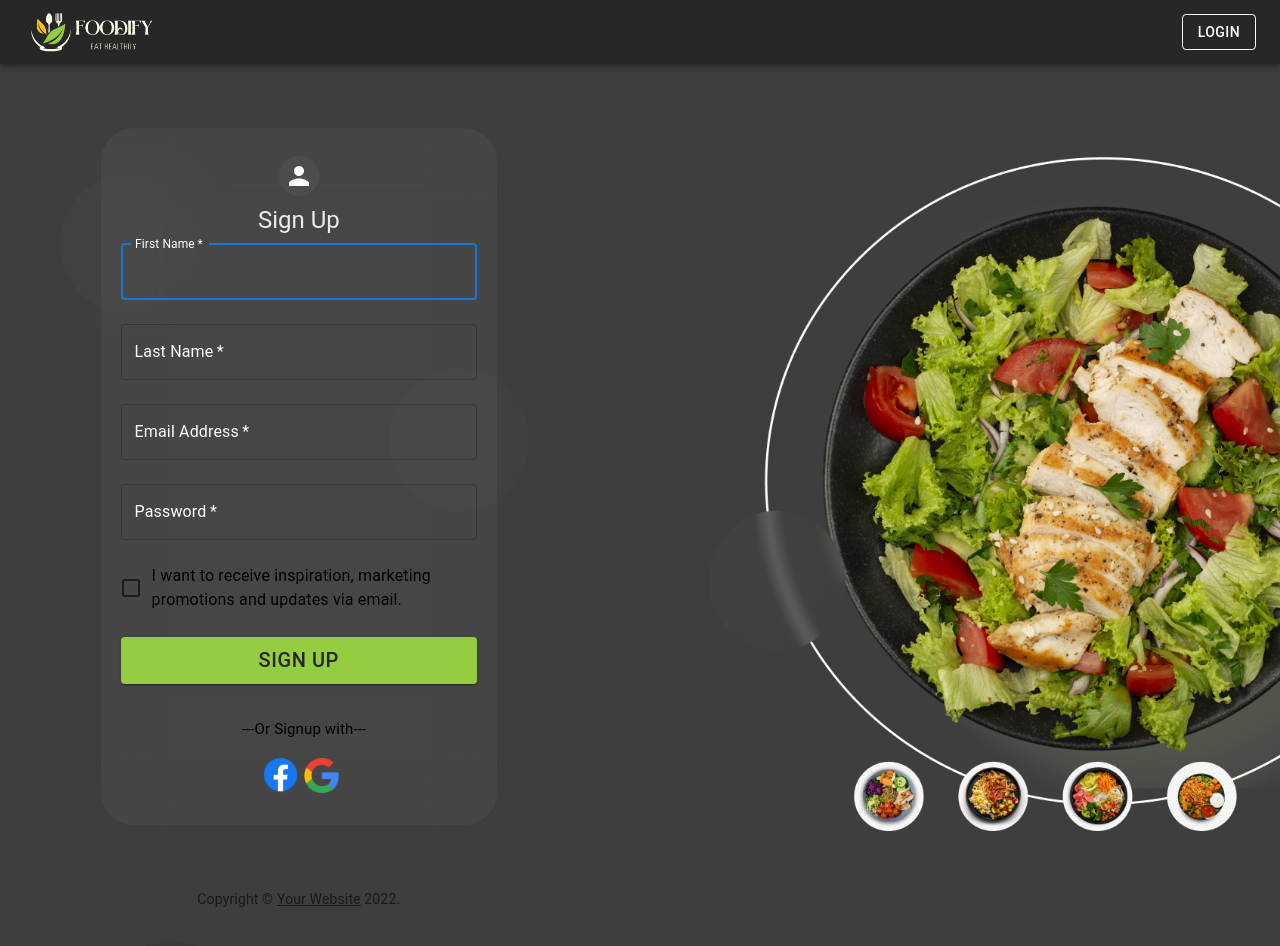
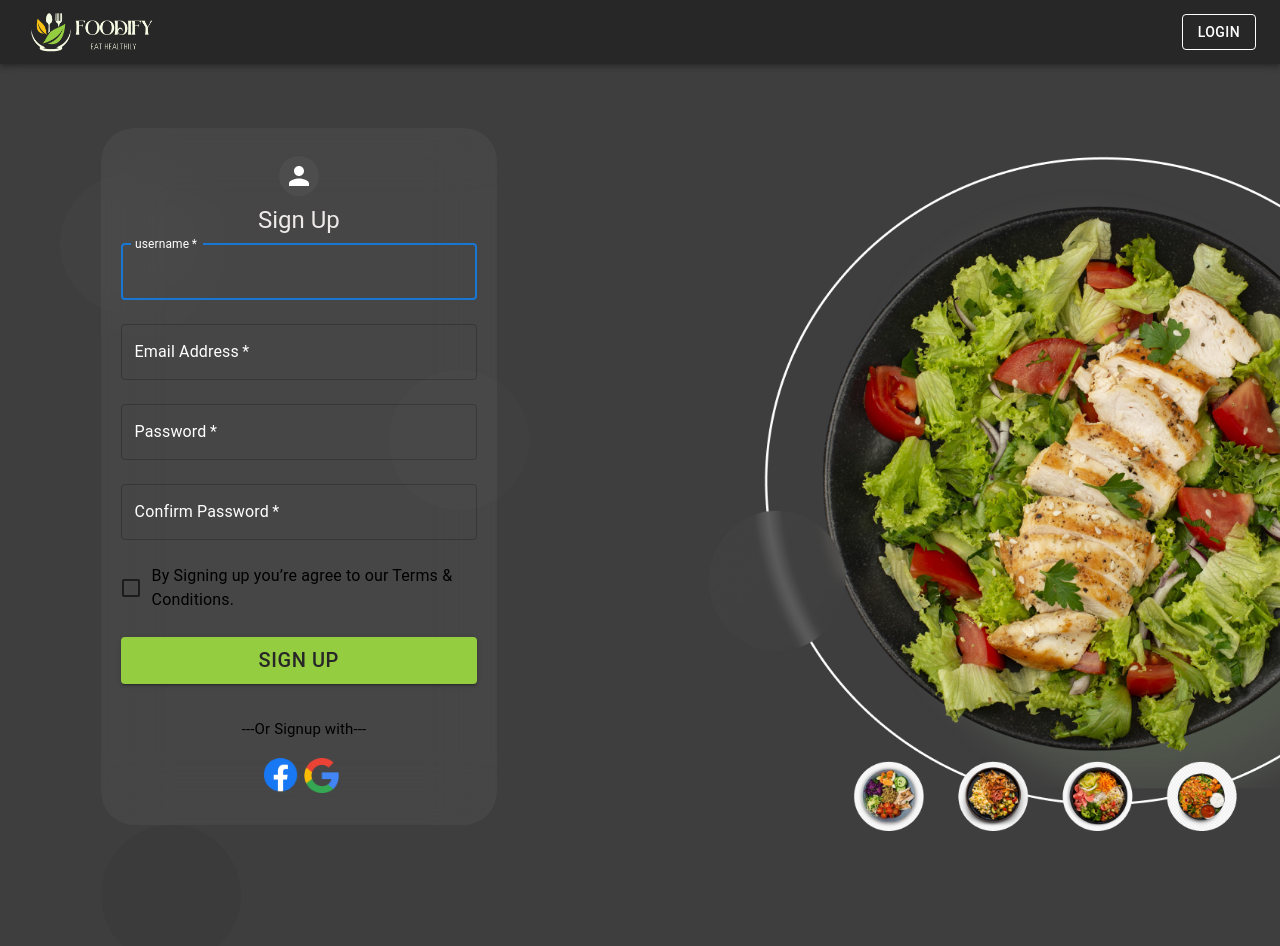
Before and after one commit to NIPUNMADHUSANKA/Foodify, a React (Create React App) app in the folder client/: page /Signupuser in a window 1280 px wide. Shown: the top 946 px of the page. Built offline with nearby package versions, Linux system fonts and the light colour scheme.

Commit message:
signup form adjusted 1.1

```diff
--- a/client/src/components/Register/RegisterBannerUser.js
+++ b/client/src/components/Register/RegisterBannerUser.js
@@ -18,18 +18,7 @@ import Google from '../../assets/images/google.png';
 import Skeleton from '@mui/material/Skeleton';
 import BiggerImage from '../../assets/images/register_big_image.png';
 
-function Copyright(props) {
-  return (
-    <Typography variant="body2" color="text.secondary" align="center" {...props}>
-      {'Copyright © '}
-      <Link color="inherit" href="https://mui.com/">
-        Your Website
-      </Link>{' '}
-      {new Date().getFullYear()}
-      {'.'}
-    </Typography>
-  );
-}
+
 
 const theme1 = createTheme();
 
@@ -90,28 +79,12 @@ export default function SignUp() {
 
                 }}
                   autoComplete="given-name"
-                  name="firstName"
+                  name="username"
                   required
                   fullWidth
-                  id="firstName"
-                  label="First Name"
+                  id="username"
+                  label="username"
                   autoFocus
-                />
-                <TextField
-                    sx={{ input:
-                        { color: "#fff" }, marginTop: 3,
-                        "label": {color: "#fff"},
-                        "& label.Mui-focused": {
-                        color:"#fff"
-                        }
-
-                    }}
-                  required
-                  fullWidth
-                  id="lastName"
-                  label="Last Name"
-                  name="lastName"
-                  autoComplete="family-name"
                 />
                 <TextField
                     sx={{ input:
@@ -131,7 +104,7 @@ export default function SignUp() {
                 />
                 <TextField
                     sx={{ input:
-                        { color: "#fff" }, marginTop: 3, marginBottom: 3,
+                        { color: "#fff" }, marginTop: 3,
                         "label": {color: "#fff"},
                         "& label.Mui-focused": {
                         color:"#fff"
@@ -146,9 +119,26 @@ export default function SignUp() {
                   id="password"
                   autoComplete="new-password"
                 />
+                <TextField
+                    sx={{ input:
+                        { color: "#fff" }, marginTop: 3, marginBottom: 3,
+                        "label": {color: "#fff"},
+                        "& label.Mui-focused": {
+                        color:"#fff"
+                        }
+
+                    }}
+                  required
+                  fullWidth
+                  name="password"
+                  label="Confirm Password"
+                  type="password"
+                  id="password"
+                  autoComplete="new-password"
+                />
                 <FormControlLabel
                   control={<Checkbox value="allowExtraEmails" color="primary" />}
-                  label="I want to receive inspiration, marketing promotions and updates via email."
+                  label="By Signing up you’re agree to our Terms & Conditions."
                 />
             <Button
               type="submit"
@@ -199,7 +189,6 @@ export default function SignUp() {
                       variant="circular" width={140} height={140}/>
        </Box>
         </Box>
-        <Copyright sx={{ mt: 8, mb: 4 }} />
         <Grid container item xs={6} direction="column" padding="40" margin="20 auto" >
                     <Skeleton variant="circular" width={140} height={140} style={{margin:"0%"}} />
                     <Skeleton variant="circular" width={140} height={140} style={{margin:"20%"}} />
```
